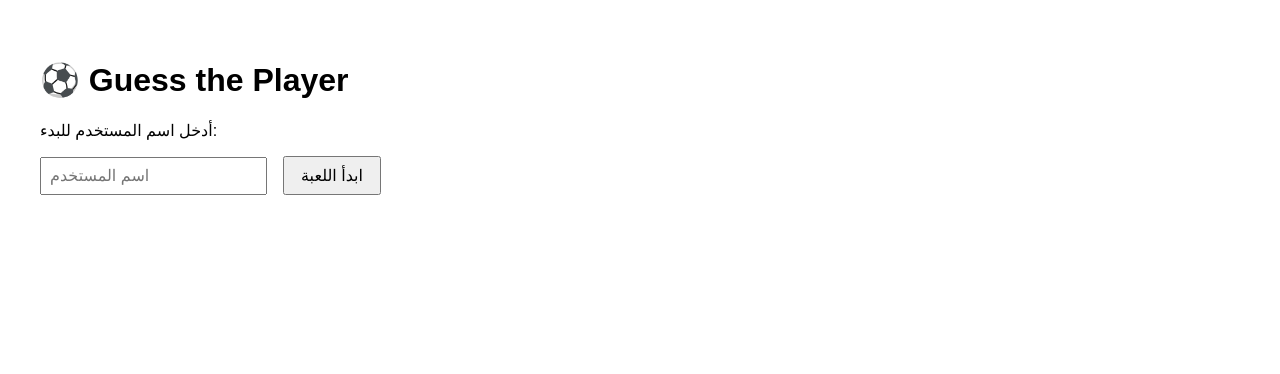
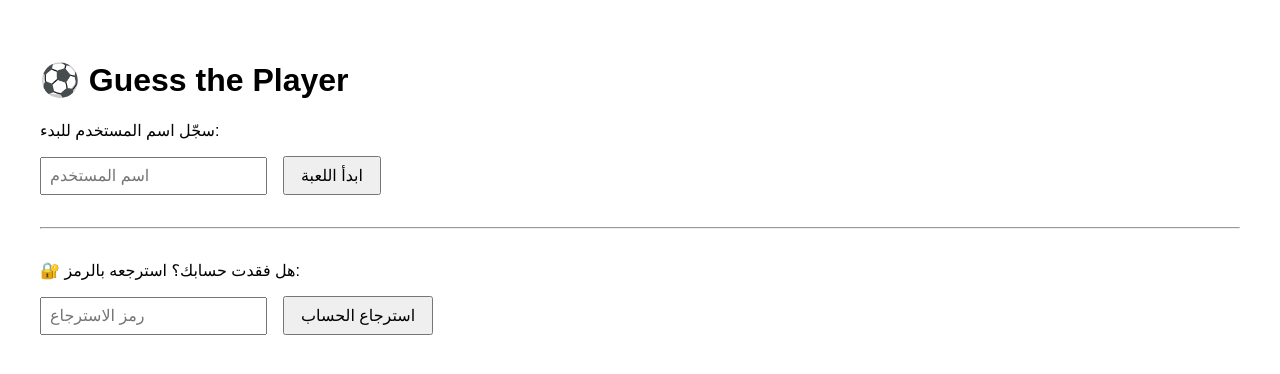
Before and after one commit to SmfsChannel/guess-the-player, a React (Vite) app: page / in a window 1280 px wide. Shown: the top 374 px of the page. Built offline with nearby package versions, Linux system fonts and the light colour scheme.

Commit message:
add recovery code system

```diff
--- a/src/App.jsx
+++ b/src/App.jsx
@@ -3,22 +3,45 @@ import { supabase } from './supabaseClient'
 
 function App() {
   const [username, setUsername] = useState('')
+  const [recoveryCodeInput, setRecoveryCodeInput] = useState('')
   const [userId, setUserId] = useState(localStorage.getItem('user_id') || '')
 
-  // إذا المستخدم مسجّل مسبقًا
+  // إذا المستخدم مسجل مسبقًا
   useEffect(() => {
     const savedId = localStorage.getItem('user_id')
-    if (savedId) {
-      setUserId(savedId)
-    }
+    if (savedId) setUserId(savedId)
   }, [])
 
-  // حفظ المستخدم في Supabase
+  // دالة توليد رمز عشوائي
+  function generateRecoveryCode() {
+    const charset = 'ABCDEFGHIJKLMNOPQRSTUVWXYZ0123456789'
+    let code = ''
+    for (let i = 0; i < 8; i++) {
+      code += charset.charAt(Math.floor(Math.random() * charset.length))
+      if (i === 3) code += '-' // شكل الرمز مثل: XQ1A-ZP7B
+    }
+    return code
+  }
+
+  // تسجيل مستخدم جديد
   const handleRegister = async () => {
     if (!username) return alert('اكتب اسم المستخدم')
+
+    const { data: existingUser } = await supabase
+      .from('users')
+      .select()
+      .eq('username', username)
+      .single()
+
+    if (existingUser) {
+      alert('اسم المستخدم مستخدم من قبل.\nإذا كنت صاحب الحساب، استخدم رمز الاسترجاع.')
+      return
+    }
+
+    const recovery_code = generateRecoveryCode()
     const { data, error } = await supabase
       .from('users')
-      .insert([{ username }])
+      .insert([{ username, recovery_code }])
       .select()
       .single()
 
@@ -27,17 +50,38 @@ function App() {
       alert('حدث خطأ أثناء التسجيل')
     } else {
       localStorage.setItem('user_id', data.id)
+      localStorage.setItem('recovery_code', data.recovery_code)
       setUserId(data.id)
+      alert(`🎉 تم إنشاء حسابك!\nرمز استرجاع الحساب:\n${data.recovery_code}\nاحفظه جيدًا`)
     }
   }
 
-  // إذا المستخدم مسجّل
+  // استرجاع الحساب باستخدام الرمز
+  const handleRecovery = async () => {
+    if (!recoveryCodeInput) return alert('أدخل رمز الاسترجاع')
+
+    const { data, error } = await supabase
+      .from('users')
+      .select()
+      .eq('recovery_code', recoveryCodeInput.toUpperCase())
+      .single()
+
+    if (error || !data) {
+      alert('لم يتم العثور على الحساب. تحقق من الرمز.')
+    } else {
+      localStorage.setItem('user_id', data.id)
+      localStorage.setItem('recovery_code', data.recovery_code)
+      setUserId(data.id)
+      alert('✅ تم استرجاع الحساب بنجاح')
+    }
+  }
+
   if (userId) {
     return (
       <div style={{ padding: '2rem', fontFamily: 'sans-serif' }}>
-        <h1>🎮 مرحبًا!</h1>
-        <p>أنت مسجل في اللعبة. جاهز نبدأ؟ 👇</p>
-        {/* هنا نكمل اللعبة لاحقًا */}
+        <h1>🎮 مرحبًا بك!</h1>
+        <p>أنت مسجّل في اللعبة.</p>
+        {/* هنا نضيف الواجهة القادمة لاحقًا */}
       </div>
     )
   }
@@ -45,7 +89,7 @@ function App() {
   return (
     <div style={{ padding: '2rem', fontFamily: 'sans-serif' }}>
       <h1>⚽ Guess the Player</h1>
-      <p>أدخل اسم المستخدم للبدء:</p>
+      <p>سجّل اسم المستخدم للبدء:</p>
       <input
         type="text"
         value={username}
@@ -64,6 +108,28 @@ function App() {
       >
         ابدأ اللعبة
       </button>
+
+      <hr style={{ margin: '2rem 0' }} />
+
+      <p>🔐 هل فقدت حسابك؟ استرجعه بالرمز:</p>
+      <input
+        type="text"
+        value={recoveryCodeInput}
+        onChange={e => setRecoveryCodeInput(e.target.value)}
+        placeholder="رمز الاسترجاع"
+        style={{ padding: '0.5rem', fontSize: '1rem' }}
+      />
+      <button
+        onClick={handleRecovery}
+        style={{
+          marginLeft: '1rem',
+          padding: '0.5rem 1rem',
+          fontSize: '1rem',
+          cursor: 'pointer',
+        }}
+      >
+        استرجاع الحساب
+      </button>
     </div>
   )
 }
```
